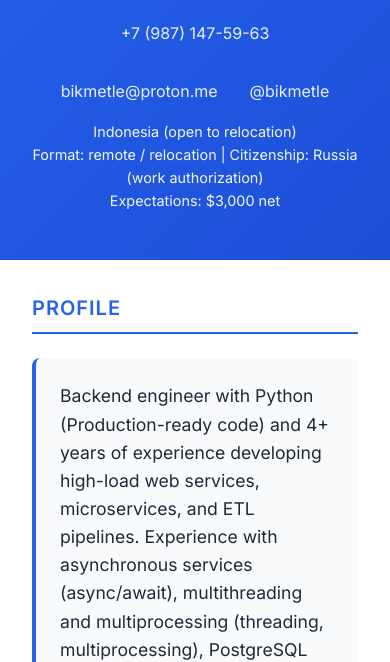
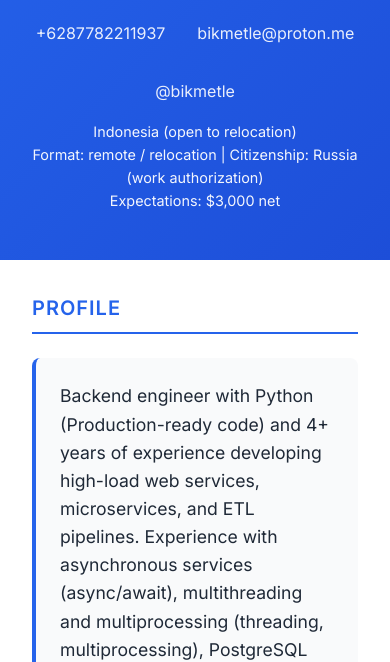
Before and after one commit to bikmetle/cv, a plain HTML site: page index.html in a window 390 px wide. Shown: the part 187-849 px from the top of the page. Drawn offline with Linux system fonts and the light colour scheme.

Commit message:
update-phone-number

```diff
--- a/index.html
+++ b/index.html
@@ -382,7 +382,7 @@
             <h1>Marcel Gaifulin</h1>
             <p class="subtitle">Backend Developer (Python) — 4+ Years</p>
             <div class="contact">
-                <a href="tel:+79871475963">+7 (987) 147-59-63</a>
+                <a href="tel:+6287782211937">+6287782211937</a>
                 <a href="mailto:bikmetle@proton.me">bikmetle@proton.me</a>
                 <a href="https://t.me/bikmetle">@bikmetle</a>
             </div>
```
